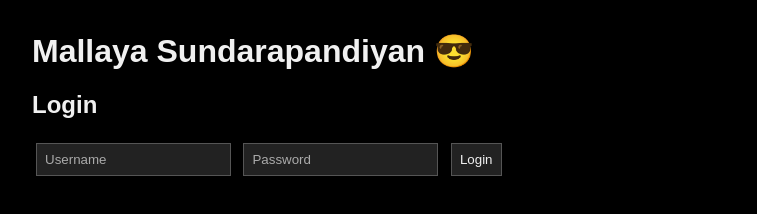
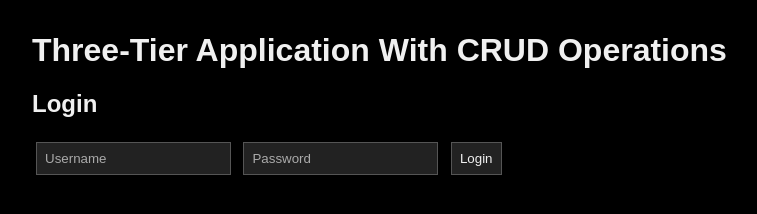
Before and after one commit to SribalanMS/3tier-app2, a website: page frontend/index.html in a window 1280 px wide. Shown: the whole page, without its empty margins (0-757 px from the left). Drawn offline with Linux system fonts and the light colour scheme.

Commit message:
Update index.html
Updated Application name to see SNS is working or not

```diff
--- a/frontend/index.html
+++ b/frontend/index.html
@@ -36,7 +36,7 @@
 
 </head>
 <body>
-  <h1> Mallaya Sundarapandiyan 😎</h1>
+  <h1> Three-Tier Application With CRUD Operations</h1>
 
   <!-- Login -->
   <div id="login-section">
```
